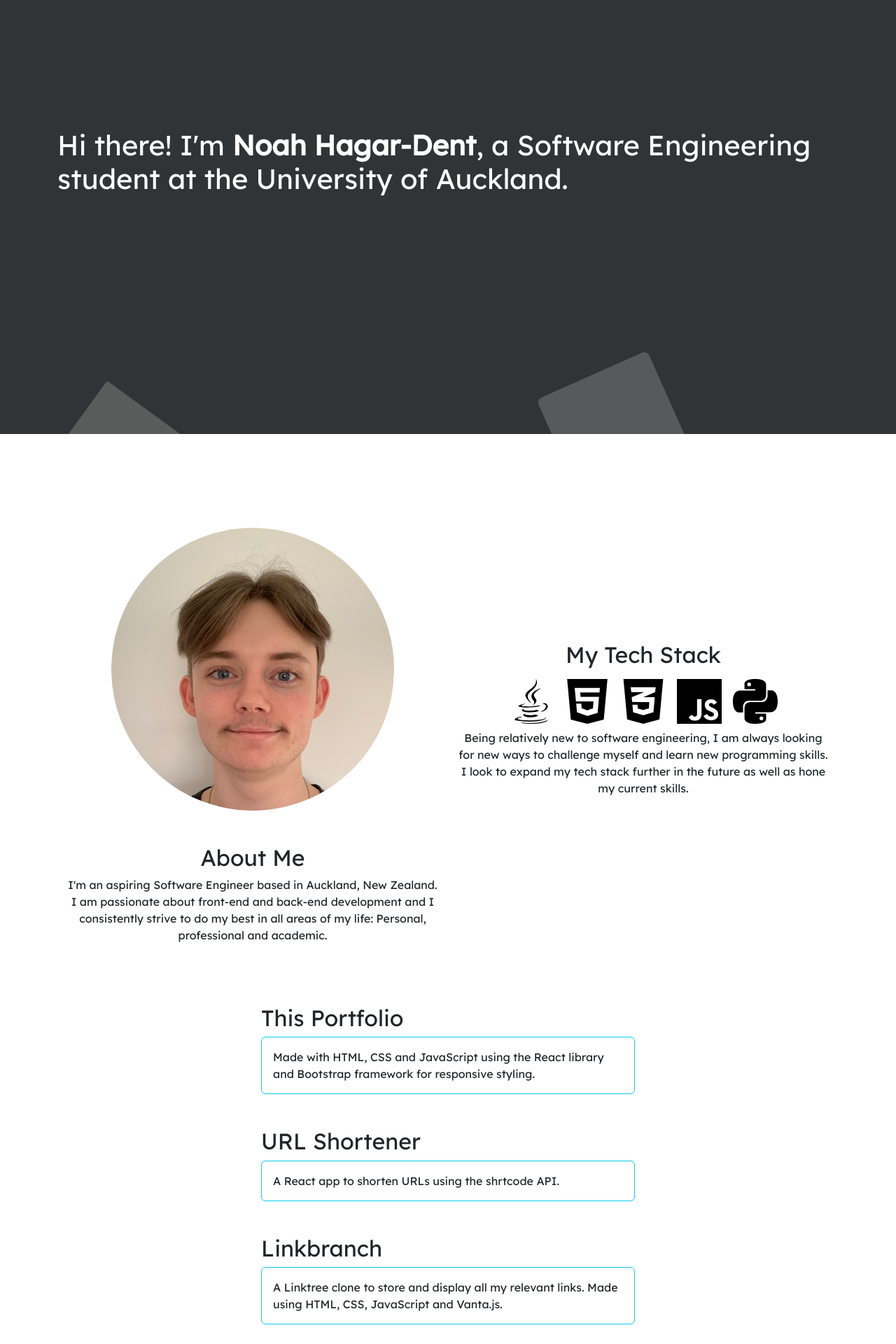
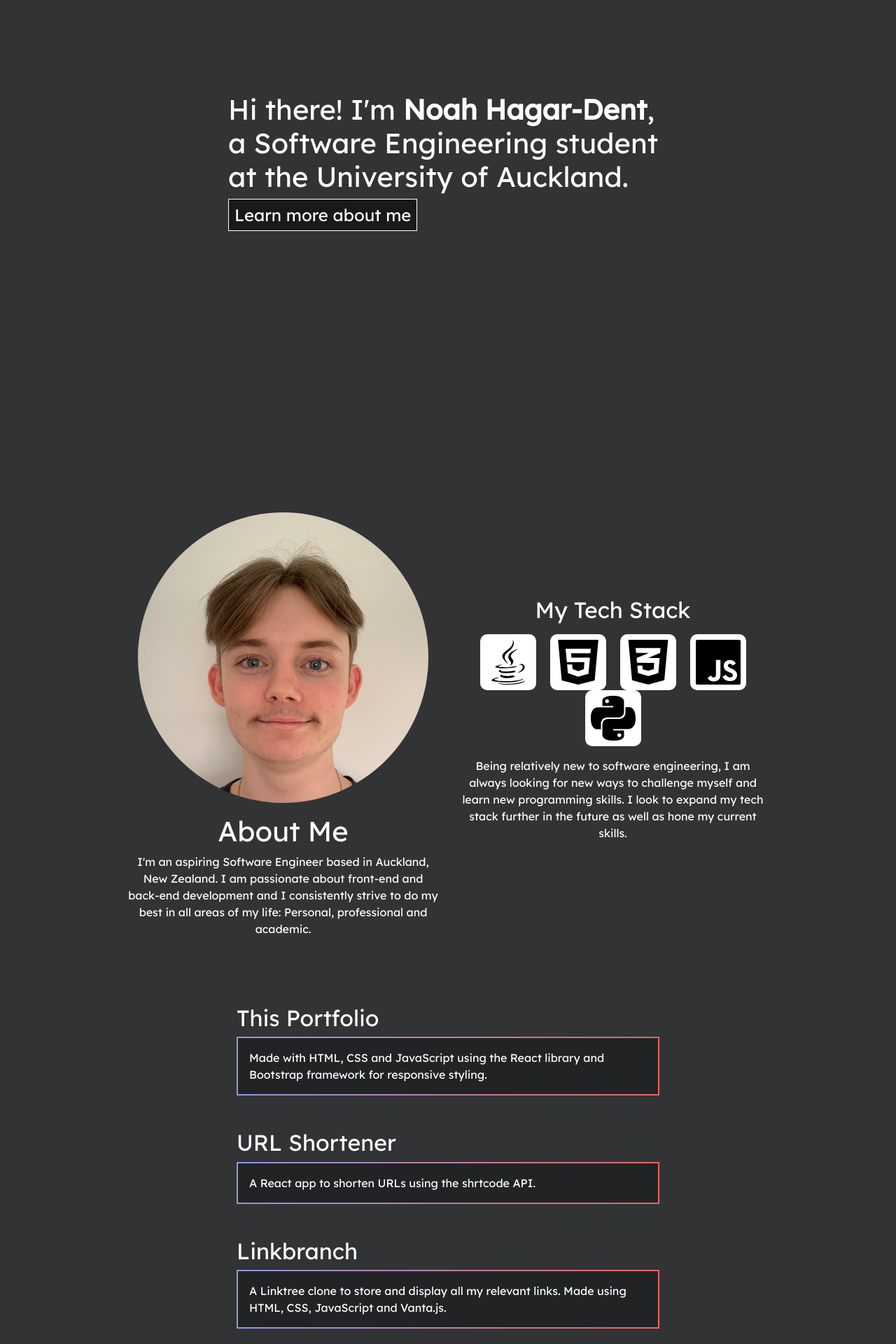
Before and after one commit to noahblob/react-portfolio, a React (Create React App) app: page / in a window 1280 px wide. Shown: the part 180-2100 px from the top of the page at 70% size. Built offline with nearby package versions, Linux system fonts and the light colour scheme.

Commit message:
Added styling

```diff
--- a/package.json
+++ b/package.json
@@ -13,7 +13,9 @@
     "react-dom": "^18.2.0",
     "react-fade-in": "^2.0.1",
     "react-reveal": "^1.2.2",
+    "react-router-dom": "^6.14.2",
     "react-scripts": "5.0.1",
+    "react-switch": "^7.0.0",
     "web-vitals": "^2.1.4"
   },
   "scripts": {
--- a/src/App.css
+++ b/src/App.css
@@ -168,4 +168,33 @@ main {
 .icon {
   width: 80px;
   height: 80px;
+  background-color: #fff;
+  margin-left: 10px;
+  margin-right: 10px;
+  border-radius: 10px;
 }
+
+.container-fluid {
+  background-color: #323334;
+  color: #fff;
+}
+
+.nice-border {
+  border-style: solid;
+  border-width: 2px;
+  border-image: linear-gradient(to left, #e66465, #9198e5) 1;
+  background: rgba(0,0,0,0.3);
+}
+
+.nice-button {
+  border: 1px solid #fff;
+  background: rgba(0,0,0,0.5);
+  color: #fff;
+  padding: 5px 10px 5px 10px;
+  transition: 400ms ease-in-out;
+}
+
+.nice-button:hover {
+  background: #fff;
+  color: #000;
+}
--- a/src/App.js
+++ b/src/App.js
@@ -1,6 +1,8 @@
 import './App.css';
 
 import React from 'react';
+import { BrowserRouter as Router, Switch, Route, Routes } from "react-router-dom";
+
 import Home from './components/Home';
 import About from './components/About';
 import Projects from './components/Projects';
@@ -10,15 +12,20 @@ import TopButton from './components/TopButton';
 
 export default function App() {
   return (
+    <Router>
       <main>
         <ScrollIndicator />
         <TopButton />
-      <div className='container'>
+        <div className='container-fluid'>
           <Home />
+          <Routes>
+            <Route path='./About' component={About} />
+          </Routes>
           <About />
           <Projects />
           <Contact />
         </div>
       </main>
+    </Router>
   );
 }
--- a/src/components/About.js
+++ b/src/components/About.js
@@ -13,17 +13,17 @@ import pythonicon from '../resources/icons/python.svg';
 
 export default function About() {
   return (
-    <div className='fullscreen'>
+    <div className='fullscreen w-75'>
       <div className='container-fluid text-center'>
         <Fade Top>
           <div className='row'>
             <div className='col-lg my-auto'>
-              <img src={profile} alt='Profile' className='img-fluid rounded-circle p-5' height='500' width='500' />
-              <h2>About Me</h2>
+              <img src={profile} alt='Profile' className='img-fluid rounded-circle p-3' height='500' width='500' />
+              <h1 className='font-weight-bold'>About Me</h1>
               <p>I'm an aspiring Software Engineer based in Auckland, New Zealand. I am passionate about front-end and back-end development and I consistently strive to do my best in all areas of my life: Personal, professional and academic.</p>
             </div>
             <div className='col-lg my-auto'>
-              <h2>My Tech Stack</h2>
+              <h2 className='pb-2'>My Tech Stack</h2>
 
               <Tooltip placement='bottom' overlay={<span>Java</span>}>
                 <img src={javaicon} alt='Java' className='icon img-fluid p-2' />
@@ -45,7 +45,7 @@ export default function About() {
                 <img src={pythonicon} alt='Python' className='icon img-fluid p-2' />
               </Tooltip>
 
-              <p>Being relatively new to software engineering, I am always looking for new ways to challenge myself and learn new programming skills. I look to expand my tech stack further in the future as well as hone my current skills.</p>
+              <p className='pt-3'>Being relatively new to software engineering, I am always looking for new ways to challenge myself and learn new programming skills. I look to expand my tech stack further in the future as well as hone my current skills.</p>
             </div>
           </div>
         </Fade>
--- a/src/components/Contact.js
+++ b/src/components/Contact.js
@@ -32,7 +32,7 @@ export default function Contact() {
         </div>
 
         <div className='mb-5'>
-          <button className='btn btn-primary' type='submit' name='send'>Send</button>
+          <button className='rounded nice-button' type='submit' name='send'>Send</button>
         </div>
       </form>
     </div>
--- a/src/components/Home.js
+++ b/src/components/Home.js
@@ -2,10 +2,14 @@ import Fade from 'react-reveal/Fade';
 
 export default function Home() {
   return (
-    <div className='fullscreen w-100'>
-      <Fade top>
-        <h1 className='h1 text-white text-left w-100'>Hi there! I'm <strong>Noah Hagar-Dent</strong>, a Software Engineering student at the University of Auckland.</h1>
-      </Fade>
+    <div className='fullscreen w-50'>
+
+      <div className='col'>
+        <Fade top>
+          <h1 className='h1 text-white text-left w-100'>Hi there! I'm <strong>Noah Hagar-Dent</strong>, a Software Engineering student at the University of Auckland.</h1>
+        </Fade>
+<button className='h4 nice-button p-2' href=''>Learn more about me</button>
+      </div>
       <ul className='background'>
         <li></li>
         <li></li>
@@ -18,6 +22,7 @@ export default function Home() {
         <li></li>
         <li></li>
       </ul>
+
     </div>
   );
 }
--- a/src/components/Projects.js
+++ b/src/components/Projects.js
@@ -7,32 +7,32 @@ export default function Projects() {
         <Fade top>
           <div className='mb-5'>
             <h2>This Portfolio</h2>
-            <p className='rounded border border-info p-3'>Made with HTML, CSS and JavaScript using the React library and Bootstrap framework for responsive styling.</p>
+            <p className='nice-border p-3'>Made with HTML, CSS and JavaScript using the React library and Bootstrap framework for responsive styling.</p>
           </div>
 
           <div className='mb-5'>
             <h2>URL Shortener</h2>
-            <p className='rounded border border-info p-3'>A React app to shorten URLs using the shrtcode API.</p>
+            <p className='nice-border p-3'>A React app to shorten URLs using the shrtcode API.</p>
           </div>
 
           <div className='mb-5'>
             <h2>Linkbranch</h2>
-            <p className='rounded border border-info p-3'>A Linktree clone to store and display all my relevant links. Made using HTML, CSS, JavaScript and Vanta.js.</p>
+            <p className='nice-border p-3'>A Linktree clone to store and display all my relevant links. Made using HTML, CSS, JavaScript and Vanta.js.</p>
           </div>
 
           <div className='mb-5'>
             <h2>Graph Calculator</h2>
-            <p className='rounded border border-info p-3'>A tool to calcualte graph properties such as reflexivity, transitivity, symmetry and antisymmetry as well as perform depth-first and breadth-first searches on graphs. Made in Java.</p>
+            <p className='nice-border p-3'>A tool to calcualte graph properties such as reflexivity, transitivity, symmetry and antisymmetry as well as perform depth-first and breadth-first searches on graphs. Made in Java.</p>
           </div>
 
           <div className='mb-5'>
             <h2>Morra</h2>
-            <p className='rounded border border-info p-3'>A Java implementation of the classic italian hand game Morra, where you can play against varying difficulty of AI. Made with design patterns.</p>
+            <p className='nice-border p-3'>A Java implementation of the classic italian hand game Morra, where you can play against varying difficulty of AI. Made with design patterns.</p>
           </div>
 
           <div className='mb-5'>
             <h2>Plagiarism Checker</h2>
-            <p className='rounded border border-info p-3'>A MATLAB program used to compare two pieces of code and calculate similarity. Uses the winnowing algorithm to find alike elements and returns a similarity score.</p>
+            <p className='nice-border p-3'>A MATLAB program used to compare two pieces of code and calculate similarity. Uses the winnowing algorithm to find alike elements and returns a similarity score.</p>
           </div>
         </Fade>
       </section>
```
Also changed, not shown: 1 other file (tests, documents, lock files or other folders). Lines whose indentation alone changed are shown as unchanged.
